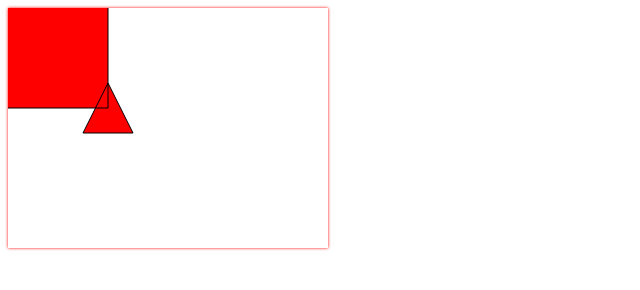
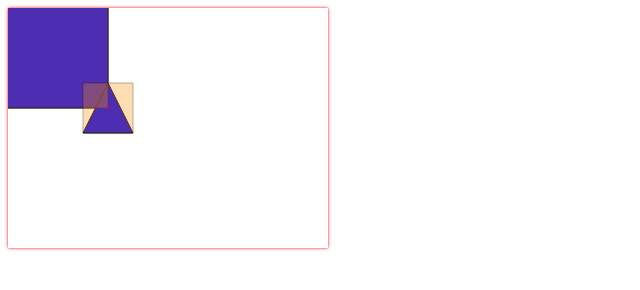
Before and after one commit to SoRG96/SRGE, a plain HTML site: page engine/test.html in a window 1280 px wide. Shown: the whole page, without its empty margins (0-640 px from the left). Drawn offline with Linux system fonts and the light colour scheme.

Commit message:
Update
Base object: added name, and Z pos
Controls: "anti-sloppines" mode, preventDefault settings
Engine: AABB Collision check
Objects: TODO
Polygon: Get AABB with offset function
render: cleanup, draw every polygon separatelly
test: render pipeline functions

```diff
--- a/engine/baseObject.js
+++ b/engine/baseObject.js
@@ -1,15 +1,15 @@
-function SRGBaseObject( x, y, polygon, tickFunction ){
+function SRGBaseObject( name, x, y, polygon, tickFunction ){
 
+	this.name = name;
 	this.pos = {
 		x:x||0,
-		y:y||0
+		y:y||0,
+		z:0
 	};
 
 	this.polygon = polygon;
 	if(typeof tickFunction === "function")
 		this.tick = tickFunction;
-	else
-		this.tick = ()=>{};
 }
 
 SRGBaseObject.prototype = {
@@ -19,10 +19,12 @@ SRGBaseObject.prototype = {
 	set position( pos ){
 		this.pos.x = pos.x||this.x;
 		this.pos.y = pos.y||this.y;
+		this.pos.z = pos.z||this.z;
 	},
 	get position(){
-		return { x:this.pos.x, y:this.pos.y };
+		return { x:this.pos.x, y:this.pos.y, z:this.pos.z };
 	},
+
 	set polygon( poly ){
 		if(Array.isArray(poly))
 			this._polygon = new SRGPolygon(poly);
@@ -32,7 +34,11 @@ SRGBaseObject.prototype = {
 			console.warn("SRGBaseObject: wrong object type, expected SRGPolygon or Array, ",typeof poly,"given");
 	},
 	get polygon(){
-		return this.polygon;
+		return this._polygon;
+	},
+
+	hit:function(by){
+		console.log(by.name)
 	},
 
 	tick:function(){
--- a/engine/controls.js
+++ b/engine/controls.js
@@ -1,5 +1,6 @@
 function SRGControls( elId ){
 	SRGE.controls = this;
+	this.keyPreventDefault = true;
 	if(typeof elId === "string") this.controlInit( elId );
 }
 
@@ -9,6 +10,8 @@ SRGControls.prototype = {
 
 	controlInit: function( elId ){
 		SRGE.controls.pressedKeys = {};
+		SRGE.controls.releasedKeys = {};
+		SRGE.controls.releasedKeysDelay = 100; //ms
 		SRGE.controls.mouse = {x:0, y:0};
 		var obj = document.getElementById(elId);
 		window.addEventListener("keydown", this._keyDownListener, true);
@@ -18,22 +21,29 @@ SRGControls.prototype = {
 	},
 
 	_keyDownListener: function(ev){
-		ev.preventDefault();
+		if(SRGE.controls.keyPreventDefault) ev.preventDefault();
+
 		var code = ev.keyCode||ev.which;
-		if(SRGE.controls.isPressed(code)) return;
 
-		SRGE.controls.pressedKeys[code] = ev.timeStamp;
+		if( ev.timeStamp - SRGE.controls.releasedKeys[code] > SRGE.controls.releasedKeysDelay)
+			SRGE.controls.pressedKeys[code] = ev.timeStamp;
 	},
+
 	_keyUpListener: function(ev){
-		ev.preventDefault();
+		if(SRGE.controls.keyPreventDefault) ev.preventDefault();
+
 		var code = ev.keyCode||ev.which;
+
 		delete SRGE.controls.pressedKeys[code];
+		SRGE.controls.releasedKeys[code] = ev.timeStamp;
 	},
+
 	_mouseMoveListener: function(ev){
 		var X = ev.pageX - this.offsetLeft;
 		var Y = ev.pageY - this.offsetTop;
 		SRGE.controls.mouse = {x:X, y:Y};
 	},
+
 	_mouseClickListener: function(ev){
 		// console.log(ev.button, ev);
 	},
--- a/engine/engine.js
+++ b/engine/engine.js
@@ -65,6 +65,7 @@ SRGEngine.prototype = {
 		var ol = this.scene.objects.list
 		for(var o in ol)
 			ol[o].tick();
+		this.checkCollisions();
 
 		performance.mark("TickEnd");
 		performance.measure("TickTime", "TickStart", "TickEnd");
@@ -84,5 +85,29 @@ SRGEngine.prototype = {
 	stopRender: function(){
 		console.info("SRGEngine: render stopped");
 		window.cancelAnimationFrame(this.animationFrameId);
-	}
+	},
+
+	checkCollisions: function(){
+		//Iterate through all objects and check
+		var objects = this.scene.objects.list;
+		for( var i in objects )
+			for( var j in objects ){
+				if( j <= i ) continue;
+				if( this.checkCollisionAABB( objects[i], objects[j] ) && this.checkCollisionSAT( objects[i], objects[j] ) )
+					console.log(objects[i].name,"collided with",objects[j].name);
+			}
+	},
+	checkCollisionAABB: function( obj1, obj2 ){
+		o1 = obj1.polygon.AABBoff( obj1.pos.x, obj1.pos.y );
+		o2 = obj2.polygon.AABBoff( obj2.pos.x, obj2.pos.y );
+
+		return (o1.x < o2.x + o2.w
+		&& o1.x + o1.w > o2.x
+		&& o1.y < o2.y + o2.h
+		&& o1.h+o1.y > o2.y);
+	},
+	checkCollisionSAT: function( obj1, obj2 ){
+		return true;
+		//TODO: SAT check
+	},
 }
--- a/engine/polygon.js
+++ b/engine/polygon.js
@@ -32,4 +32,13 @@ SRGPolygon.prototype = {
 
 		return { x:minX, y:minY, w:maxX-minX, h:maxY-minY };
 	},
+
+	AABBoff: function( offX, offY ){
+		offX = offX||0;
+		offY = offY||0;
+		var AABB = this.AABB;
+		AABB.x += offX;
+		AABB.y += offY;
+		return AABB;
+	}
 }
--- a/engine/render.js
+++ b/engine/render.js
@@ -35,15 +35,16 @@ SRGRender.prototype = {
 			return false;
 		}
 
-		canvas.style = {fill:"red",stroke:"black"};
-		canvas.context.beginPath();
+		canvas.style = {fill:"blue",stroke:"black"};
 
 		var ol = scene.objects.list;
-		for(var o in ol)
+		for(var o in ol){
+			canvas.context.beginPath();
 			this.drawPolygon( ol[o]._polygon, ol[o].pos.x, ol[o].pos.y, canvas );
+			canvas.context.fill();
+			canvas.context.stroke();
+		}
 
-		canvas.context.fill();
-		canvas.context.stroke();
 	},
 
 	drawPolygon:function( polygon, offsetX, offsetY, canvas ){
--- a/engine/test.html
+++ b/engine/test.html
@@ -25,7 +25,7 @@
 
 	new SRGEngine( 320, 240, true );
 	SRGE.canvas.attachToDOM();
-	SRGE.engine.setTickRate(1000/30);
+	SRGE.engine.setTickRate(1000/60);
 	SRGE.engine.startRender();
 
 	new SRGControls(SRGE.canvas.name);
@@ -46,10 +46,10 @@
 		this.pos.y = SRGE.controls.mouse.y;
 	}
 
-	var square = SRGE.engine.scene.objects.add(new SRGBaseObject( 0, 0, [-100,-100, 100,-100, 100,100, -100,100, -100,-100], mouse ));
+	var square = SRGE.engine.scene.objects.add(new SRGBaseObject( "square", 0, 0, [-100,-100, 100,-100, 100,100, -100,100, -100,-100], mouse ));
 	square.position = {x:100, y:100};
 
-	var tri = SRGE.engine.scene.objects.add(new SRGBaseObject( 0, 0, [-25,25, 0,-25, 25,25, -25,25] ));
+	var tri = SRGE.engine.scene.objects.add(new SRGBaseObject( "triangle", 0, 0, [-25,25, 0,-25, 25,25, -25,25], control ));
 	tri.position = {x:100, y:100};
 
 	function scale05( s, c ){c.scale(1/2,true);}
@@ -108,6 +108,36 @@
 
 		c.buffer = buffer;
 	}
+	function drawAABB( s, c ){
+		var o = s.objects.list;
+		c.style = {fill:"rgba(255,150,0,255)",stroke:"black"};
+		c.context.globalAlpha = 0.3;
+
+		for(var i in o){
+			var AABB = o[i].polygon.AABB;
+			var ofX = o[i].pos.x;
+			var ofY = o[i].pos.y;
+
+			c.context.beginPath();
+			c.context.rect( AABB.x+ofX, AABB.y+ofY, AABB.w, AABB.h );
+			c.context.fill();
+			c.context.stroke();
+		}
+		c.context.globalAlpha = 1;
+	}
+	function drawCenters( s, c ){
+		var o = s.objects.list;
+		c.style = {fill:"red"};
+
+		for(var i in o){
+			var ofX = o[i].pos.x;
+			var ofY = o[i].pos.y;
+
+			c.context.beginPath();
+			c.context.rect( ofX-1, ofY-1, 2, 2 );
+			c.context.fill();
+		}
+	}
 
 	SRGE.render.bind("scale05",scale05);
 	SRGE.render.bind("scale2",scale2);
@@ -115,7 +145,10 @@
 	SRGE.render.bind("invert",invert);
 	SRGE.render.bind("test1",test1);
 	SRGE.render.bind("alpha",alpha);
-	//SRGE.render.pipeline = ["scale05","draw","scale2"];
+	SRGE.render.bind("drawAABB",drawAABB, true);
+	SRGE.render.bind("drawCenters",drawCenters, true);
+	SRGE.render.pipeline = ["draw","drawAABB","drawCenters"];
+	//SRGE.render.pipeline = ["scale05","scale05","scale05","draw","scale2","scale2","scale2"];
 	//SRGE.render.pipeline = ["scale05","scale05","draw","test1","scale2","scale2","invert"];
 	//SRGE.render.pipeline = ["draw"];
 
```
Also changed, not shown: engine/objectWorker.js (+10 -1 lines).
